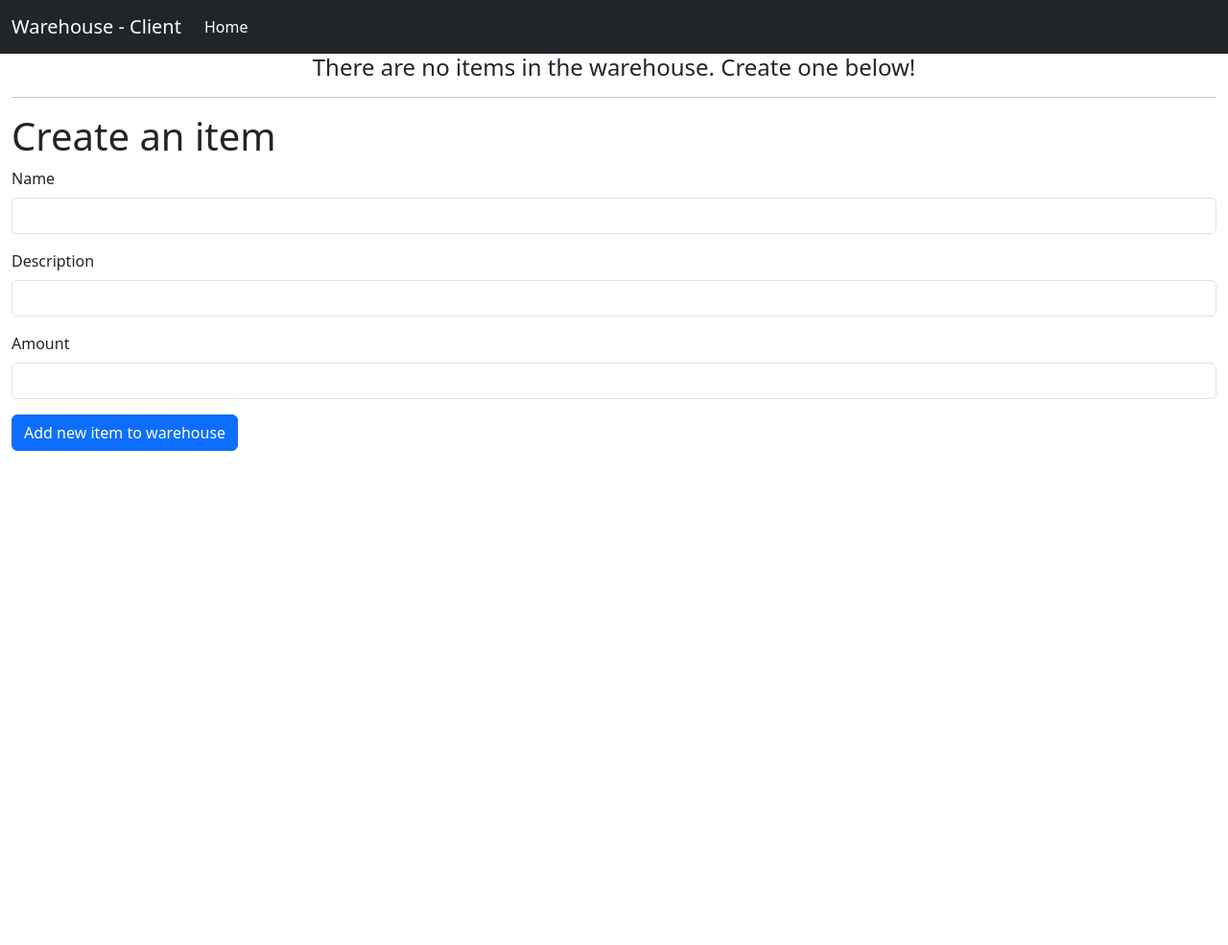
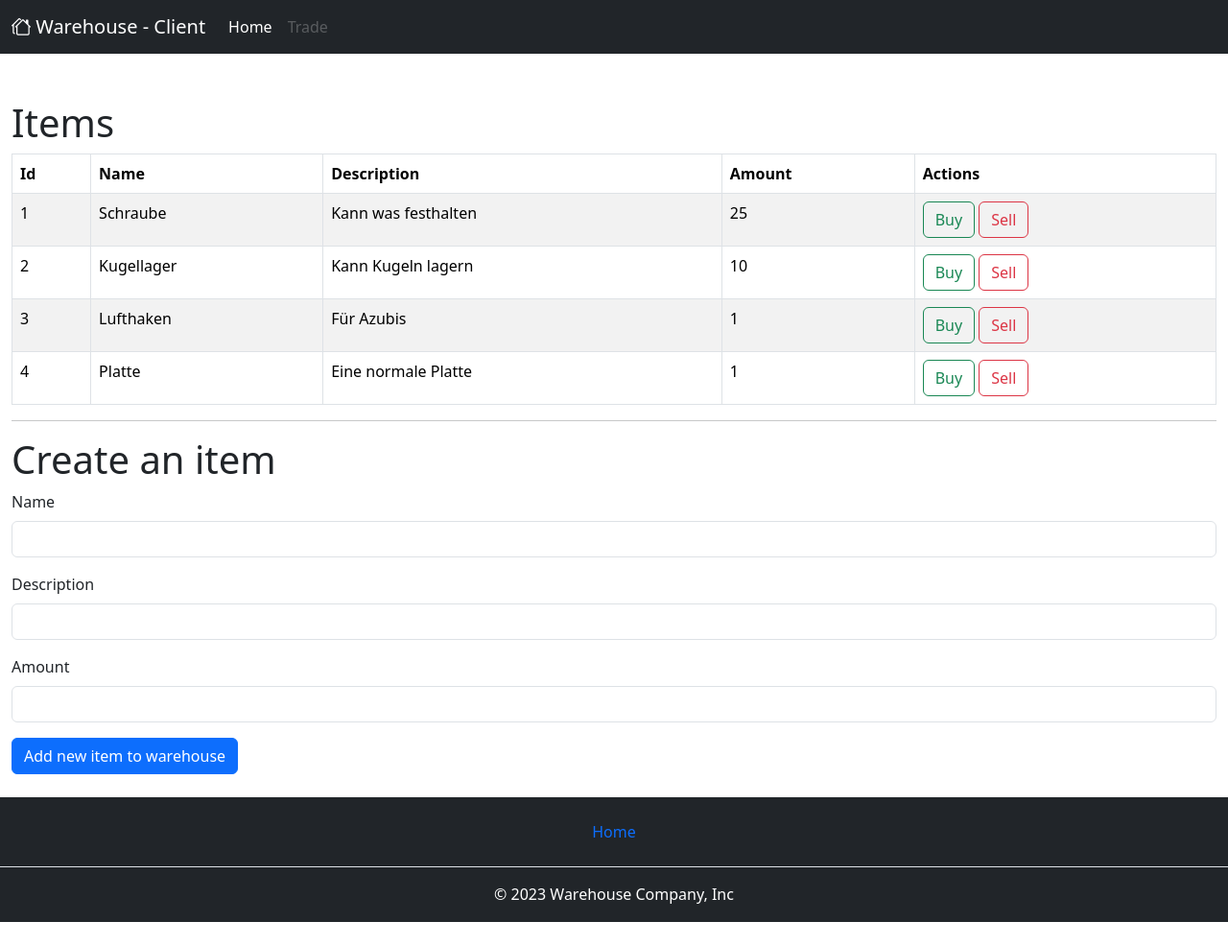
Before and after one commit to jojo221119/distributedInventoryManagement, a Flask app: page / in a window 1280 px wide. Shown: the whole page at 96% size. Before the commit the page ends 470 px from the top, so only its background shows below. Run offline with Flask 3, Linux system fonts and the light colour scheme; parts of the project's set-up code (start-up, migrations or seed data) failed here and were passed over; some libraries are stand-ins or nearby versions.

Commit message:
added some optic features + items created with amount

```diff
--- a/warehouse/client.py
+++ b/warehouse/client.py
@@ -4,7 +4,7 @@ from flask_bootstrap import Bootstrap5
 
 from flask_wtf import FlaskForm, CSRFProtect
 from wtforms import StringField, IntegerField, SubmitField
-from wtforms.validators import DataRequired, Length
+from wtforms.validators import DataRequired, Length, NumberRange
 
 from serverAPI.serverAPI import ServerAPI
 
@@ -19,7 +19,7 @@ logging.basicConfig(
 )
 
 app = Flask(__name__)
-# this does not actually belong in a git but since this is uni project..
+# This does never belong in a git... Buuuuut since this is uni project..
 app.secret_key = 'ksdh&f|HeuWIW0?$'
 
 # Bootstrap-Flask requires this line
@@ -31,25 +31,25 @@ serverAPI = ServerAPI()
 
 class ItemForm(FlaskForm):
     name = StringField('Name', validators=[DataRequired(), Length(3, 15)])
-    description = StringField('Description', validators=[DataRequired(), Length(10, 40)])
-    amount = IntegerField('Amount', validators=[DataRequired()])
+    description = StringField('Description', validators=[DataRequired(), Length(10, 150)])
+    amount = IntegerField('Amount', validators=[DataRequired(), NumberRange(min=0)])
     submit = SubmitField('Add new item to warehouse')
 
 class BuyForm(FlaskForm):
-    buy_amount = IntegerField('Amount', validators=[DataRequired()])
-    submit = SubmitField('buy')
+    buy_amount = IntegerField('Amount', validators=[DataRequired(), NumberRange(min=0)])
+    submit = SubmitField('Buy')
 
 class SellForm(FlaskForm):
-    sell_amount = IntegerField('Amount', validators=[DataRequired()])
-    submit = SubmitField('sell')
+    sell_amount = IntegerField('Amount', validators=[DataRequired(), NumberRange(min=0)])
+    submit = SubmitField('Sell')
 
-# simple model so I can test stuff on the webpage
+# simple item model
 class ItemModel():
     def __init__(self, item_id, name, description, amount):
-        self.item_id = item_id # should be the primary key if it is desinged like a database
+        self.item_id = item_id # this is the primary key
         self.name = name
         self.description = description
-        self.amount = amount # amount should ofc come frome the server / database, just a placeholder
+        self.amount = amount
 
 
 @app.route('/', methods=['POST', 'GET'])
@@ -57,12 +57,14 @@ def index():
     item_form = ItemForm()
     if request.method == 'POST':
         if item_form.validate_on_submit():
-            # TODO Amount muss noch irgendwie in das item eingeplfegt werden?
-            message = {"type":"newItem", "name": item_form.name.data, "description": item_form.description.data}
+            message = {"type":"newItem", "name": item_form.name.data, "description": item_form.description.data, "amount": item_form.amount.data}
             response = serverAPI.sendMessageToServer(message)
-
+            if response["type"] == "Error":
+                abort(400)
             message = {"type":"listItems"}
             response = serverAPI.sendMessageToServer(message)
+            if response["type"] == "Error":
+                abort(404)
             items = []
             if response["type"] == "ItemList":
                 items = [ItemModel(item_id=int(item['item_id']), name=item['name'], description=item['description'], amount=item['amount']) for item in response["items"]]
@@ -70,20 +72,16 @@ def index():
             return render_template('client_index.html', item_form=item_form, items=items)
         else:
             return redirect('/')
-
-        # TODO: Work with try and except
-
-
     else:
         message = {"type":"listItems"}
         response = serverAPI.sendMessageToServer(message)
         items = []
         # items are created statically
-        #item1 = ItemModel(1, "Schraube", "Kann was festhalten", 25)
-        #item2 = ItemModel(2, "Kugellager", "Kann Kugeln lagern", 10)
-        #item3 = ItemModel(3, "Lufthaken", "Für Azubis", 1)
-        #item4 = ItemModel(4, "Platte", "Eine normale Platte", 1)
-        #items = [item1, item2, item3, item4]
+        item1 = ItemModel(1, "Schraube", "Kann was festhalten", 25)
+        item2 = ItemModel(2, "Kugellager", "Kann Kugeln lagern", 10)
+        item3 = ItemModel(3, "Lufthaken", "Für Azubis", 1)
+        item4 = ItemModel(4, "Platte", "Eine normale Platte", 1)
+        items = [item1, item2, item3, item4]
         if response["type"] == "ItemList":
             items = [ItemModel(item_id=int(item['item_id']), name=item['name'], description=item['description'], amount=item['amount']) for item in response["items"]]
             app.logger.info(f"{items}")
@@ -119,9 +117,5 @@ def sell(item_id):
     else:
         return render_template('client_trade.html', trade_form=trade_form)
 
-
-# if we ever need an errorhandler
-#@app.errorhandler(404)
-
 if __name__ == '__main__':
     app.run(debug=False, port=8082,host="0.0.0.0")
--- a/warehouse/serverLogic/inventory.py
+++ b/warehouse/serverLogic/inventory.py
@@ -21,9 +21,9 @@ class Inventory():
         with open(self.filename, 'w') as file:
             json.dump(data, file, indent=2)
 
-    def addItem(self,name,description):
+    def addItem(self,name,description,amount):
         item_id = int(max(self.items, key=lambda x: x.item_id).item_id) + 1
-        item = Item(item_id=item_id,name=name,description=description,amount=0)
+        item = Item(item_id=item_id,name=name,description=description,amount=amount)
         self.items.append(item)
         self.save_inventory()
         return item_id
@@ -62,7 +62,7 @@ class Inventory():
         response = {"type": "Error"}
 
         if message["type"] == "newItem":
-            id = self.addItem(message["name"],message["description"])
+            id = self.addItem(message["name"],message["description"],message["amount"])
             response = {"type":"NewItem", "itemId":id}
         elif message["type"] == "listItems":
             items = self.getItems()
--- a/warehouse/static/css/main.css
+++ b/warehouse/static/css/main.css
@@ -0,0 +1,14 @@
+html {
+    position: relative;
+    min-height: 100%;
+    padding-bottom:130px;
+}
+body {
+    margin-bottom: 130px;
+}
+footer {
+    position: absolute;
+    bottom: 0;
+    width: 100%;
+    height: 130px;
+}
--- a/warehouse/templates/client_base.html
+++ b/warehouse/templates/client_base.html
@@ -9,7 +9,8 @@
         {% block title %}
         {% endblock %}
     </title>
-
+    <link rel="stylesheet" href="https://cdn.jsdelivr.net/npm/bootstrap-icons@1.11.3/font/bootstrap-icons.min.css">
+    <link rel="stylesheet" href="{{ url_for('static', filename='css/main.css') }}">
     {{ bootstrap.load_css() }}
 
 </head>
@@ -18,5 +19,16 @@
     {% endblock %}
 
     {{ bootstrap.load_js() }}
+    <footer class="py-3 my-4 text-lg-start text-white bg-dark">
+        <ul class="nav justify-content-center border-bottom pb-3 mb-3">
+        <li class="nav-item text-white"><a href="/" class="nav-link px-2">Home</a></li>
+        </ul>
+        <p class="text-center">&copy; 2023 Warehouse Company, Inc</p>
+    </footer>
 </body>
+
+
+
+
+
 </html>
--- a/warehouse/templates/client_index.html
+++ b/warehouse/templates/client_index.html
@@ -6,23 +6,28 @@ Warehouse
 {% endblock %}
 
 {% block body %}
-<div class="content">
 <nav class="navbar navbar-expand-lg navbar-dark bg-dark">
     <div class="container-fluid">
-            <a class="navbar-brand" href="/">Warehouse - Client</a>
+        <a class="navbar-brand" href="/">
+            <i class="bi bi-houses"></i>
+            Warehouse - Client
+        </a>
         <button class="navbar-toggler" type="button" data-bs-toggle="collapse" data-bs-target="#navbarSupportedContent" aria-controls="navbarSupportedContent" aria-expanded="false" aria-label="Toggle navigation">
             <span class="navbar-toggler-icon"></span>
         </button>
         <div class="collapse navbar-collapse" id="navbarSupportedContent">
             <ul class="navbar-nav me-auto mb-2 mb-lg-0">
                 <li class="nav-item">
-                        <a class="nav-link active" aria-current="page" href="#">Home</a>
+                    <a class="nav-link active" aria-current="page" href="/">Home</a>
+                </li>
+                <li class="nav-item">
+                    <a class="nav-link disabled" href="#">Trade</a>
                 </li>
         </div>
     </div>
 </nav>
-
-    <div class="container-xxl">
+<div class="content pb-5">
+    <div class="container-xxl pt-5">
         {% for mesg in get_flashed_messages() %}
         <div class="alert alert-success" role="alert">
             {{ mesg }}
@@ -30,7 +35,7 @@ Warehouse
         {% endfor %}
 
         {% if items|length < 1 %}
-        <h4 style="text-align: center">There are no items in the warehouse. Create one below!</h4>
+        <h4 style="text-align: center">There are no items in your warehouse. Create one below!</h4>
         {% else %}
         <h1>Items</h1>
         <table class="table table-bordered table-striped">
```
Also changed, not shown: warehouse/templates/client_trade.html (+10 -5 lines), warehouse/templates/nav_bar.html (deleted, +0 -36 lines). Lines whose indentation alone changed are shown as unchanged.
